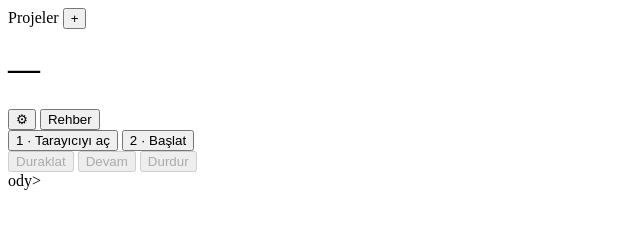
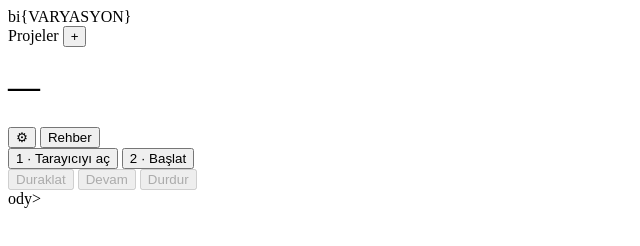
Before and after one commit to firatcihan/continuous-image-generator, a website with bundled scripts: page web/index.html in a window 1280 px wide. Shown: the whole page, without its empty margins (0-640 px from the left). Built offline with nearby package versions, Linux system fonts and the light colour scheme.

Commit message:
feat: sidebar'a biVaryasyon wordmark logosu ekle
Logo tamamen HTML/CSS: italik Instrument Sans "bi" ve JetBrains Mono
"{VARYASYON}" tek baseline üzerinde, görsel dosya yok. Instrument Sans
italik ekseni font isteğine eklendi, aksi halde tarayıcı sahte italik
üretiyordu.

```diff
--- a/web/css/style.css
+++ b/web/css/style.css
@@ -179,6 +179,22 @@ textarea.code {
   background: var(--panel); border-right: 1px solid var(--line);
   position: sticky; top: 0; height: 100vh; overflow-y: auto; padding: 18px 14px;
 }
+/* The biVaryasyon wordmark. Its size is set by whoever places it (nav ~15px,
+   footer ~12px); the two halves keep their proportions and the grey-"bi" /
+   light-mono contrast at every size. `--text` carries the main colour so a
+   light surface would flip it to #0a0a0a while "bi" stays grey either way. */
+.brand { padding: 0 4px 16px 8px; }
+.wordmark {
+  display: inline-flex; align-items: baseline;
+  font-family: var(--mono); font-size: 15px; font-weight: 600;
+  letter-spacing: .04em; line-height: 1; color: var(--text);
+  text-transform: none; user-select: none;
+}
+.wordmark .bi {
+  font-family: var(--sans); font-style: italic; font-weight: 700;
+  letter-spacing: normal; color: #8b8b8b; margin-right: 1px;
+}
+
 .side-header {
   display: flex; align-items: center; justify-content: space-between;
   padding: 0 4px 14px 8px; font-size: 11px; font-weight: 600;
--- a/web/index.html
+++ b/web/index.html
@@ -7,12 +7,17 @@
 <link rel="preconnect" href="https://fonts.googleapis.com">
 <link rel="preconnect" href="https://fonts.gstatic.com" crossorigin>
 <link rel="stylesheet"
-  href="https://fonts.googleapis.com/css2?family=Instrument+Sans:wght@400;500;600;700&family=JetBrains+Mono:wght@400;500;600&display=swap">
+  href="https://fonts.googleapis.com/css2?family=Instrument+Sans:ital,wght@0,400;0,500;0,600;0,700;1,700&family=JetBrains+Mono:wght@400;500;600&display=swap">
 <link rel="stylesheet" href="/css/style.css">
 </head>
 <body>
 
 <aside id="sidePanel">
+  <!-- The wordmark is pure markup: the italic "bi" and the braced mono part are
+       two spans on one baseline, no image file anywhere. -->
+  <div class="brand">
+    <span class="wordmark"><span class="bi">bi</span>{VARYASYON}</span>
+  </div>
   <div class="side-header">
     <span>Projeler</span>
     <button id="btnNewProject" title="Yeni proje">+</button>
```
